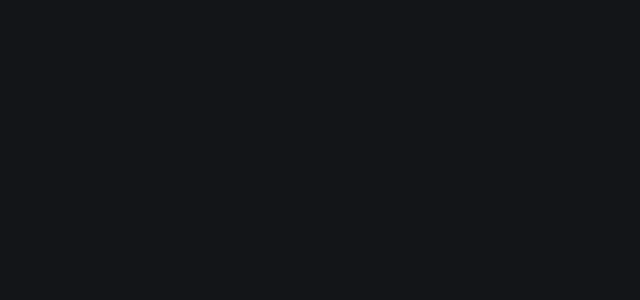
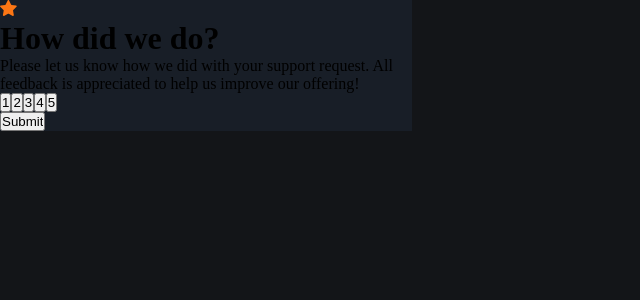
Before and after one commit to Chalaga/react-interactive-card, a React (Vite) app: page / in a window 1280 px wide. Shown: the top 300 px of the page, without its empty margins (0-640 px from the left). Built offline with nearby package versions, Linux system fonts and the light colour scheme.

Commit message:
Added a some parts of the card

```diff
--- a/src/App.jsx
+++ b/src/App.jsx
@@ -1,15 +1,19 @@
-import { useState } from 'react'
-import Card from './Card/Card'
-
+import { useState } from "react";
+import Card from "./Card/Card";
+import Star from "./assets/Star.svg"
 
 function App() {
-  const [count, setCount] = useState(0)
+  const [count, setCount] = useState(0);
 
   return (
     <>
-    <Card width={412} backgroundColor='red'  />
+      <Card
+        src={Star}
+        Review="How did we do?"
+        info="Please let us know how we did with your support request. All feedback is appreciated to help us improve our offering!"
+      />
     </>
-  )
+  );
 }
 
-export default App
+export default App;
--- a/src/Card/Card.jsx
+++ b/src/Card/Card.jsx
@@ -1,11 +1,23 @@
-import React from 'react'
+import React from "react";
 
-const Card = (width, backgroundcolor ) => {
-    return (
-        <div className='Card' style={{width: width, backgroundColor: backgroundcolor}}>
+const Card = ({ Review, info, src}) => {
+  return (
+    <div className="Card">
+      <div>
+        <img src={src} />
+        <h1>{Review}</h1>
+        <p>{info}</p>
+      </div>
+      <div>
+        <button>1</button>
+        <button>2</button>
+        <button>3</button>
+        <button>4</button>
+        <button>5</button>
+      </div>
+      <input type="submit" placeholder="SUBMIT" />
+    </div>
+  );
+};
 
-        </div>
-    )
-}
-
-export default Card
+export default Card;
--- a/src/index.css
+++ b/src/index.css
@@ -6,10 +6,18 @@
 
 body {
   background-color: #131518;
+  min-height: 100vh;
 }
+
+.Card {
+  background: linear-gradient(90deg, rgba(24,30,39,1) 100%, rgba(35,42,52,1) 100%);
+  width: 412px;
+}
+
 
 @media (width < 576px) {
   .Card {
     width: auto;
+    background: linear-gradient(90deg, rgba(24,30,39,1) 100%, rgba(35,42,52,1) 100%);
   }
 }
```
Also changed, not shown: src/assets/Star.svg (added).
